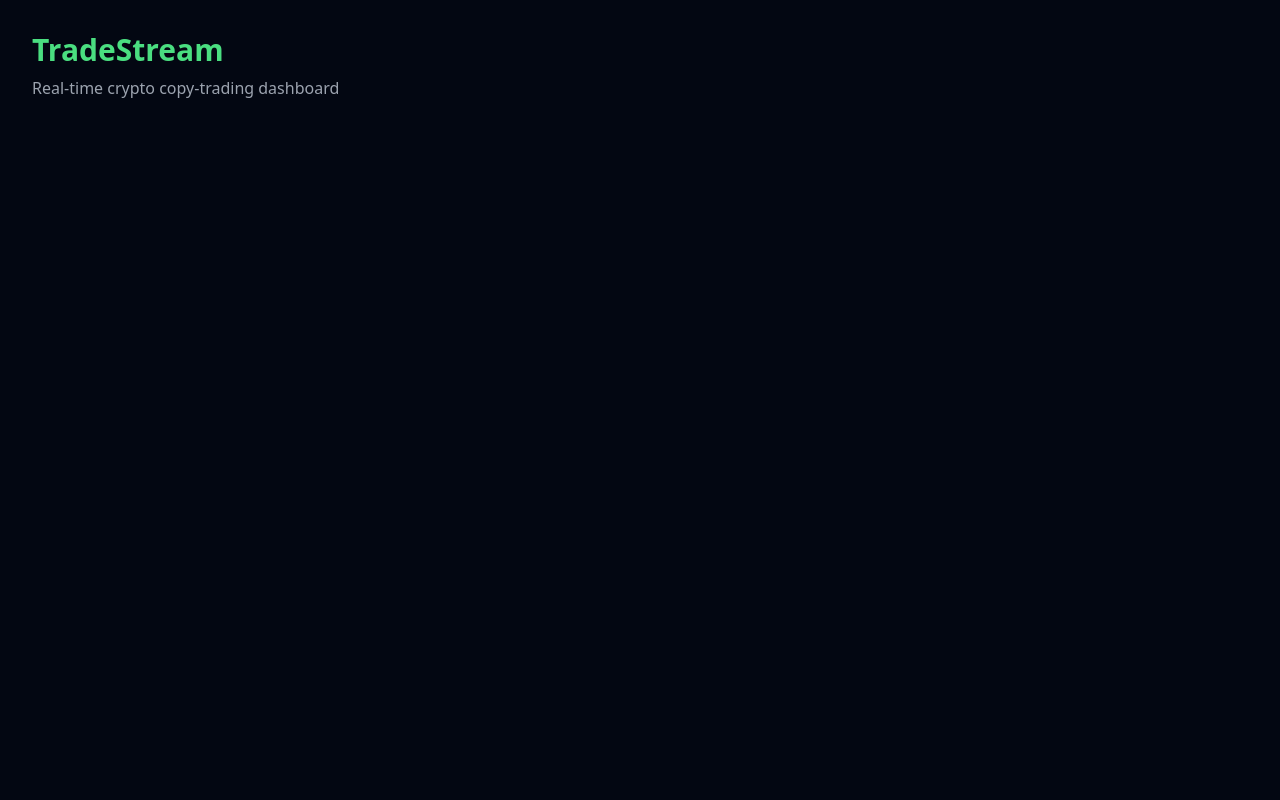
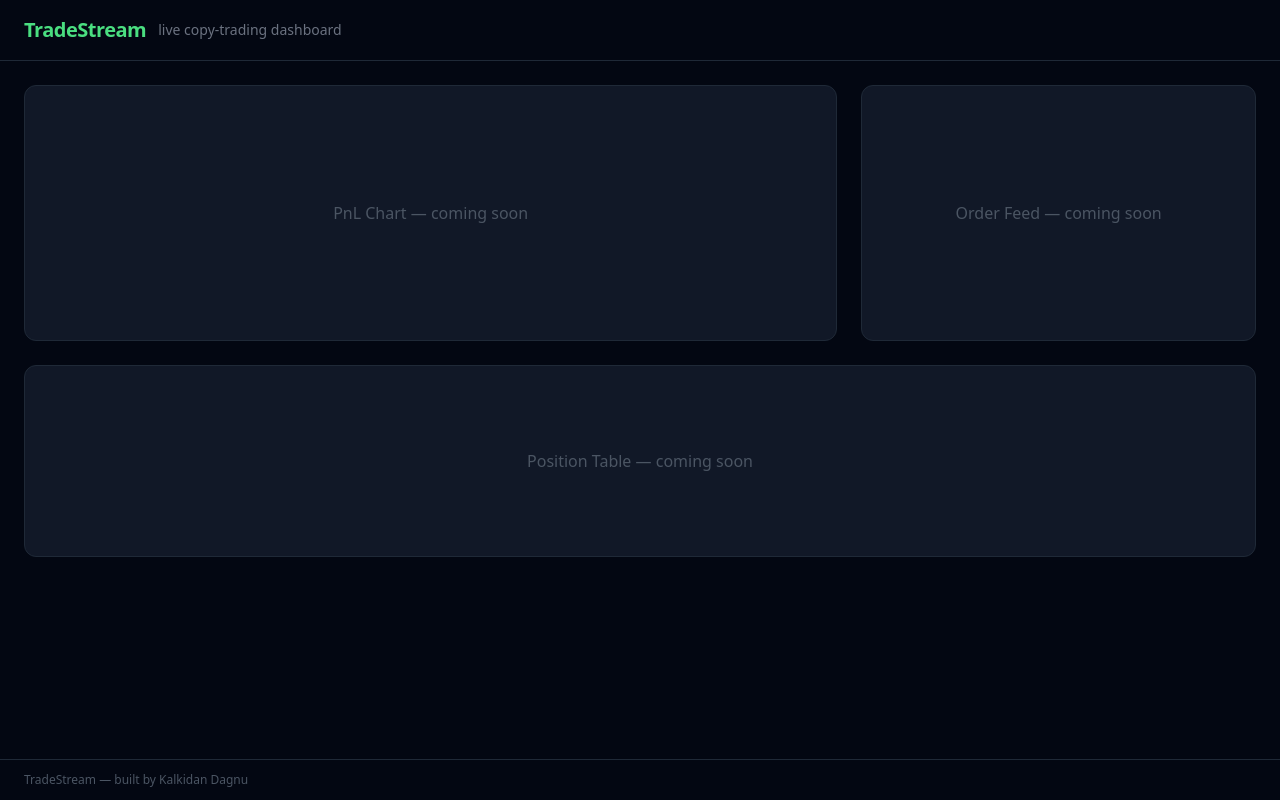
Before and after one commit to Kalkidan-Dagnu/tradestream, a React (Vite) app in the folder frontend/: page / in a window 1280 px wide. Built offline with nearby package versions, Linux system fonts and the light colour scheme.

Commit message:
feat(frontend): app shell — header, dashboard grid layout, footer

```diff
--- a/frontend/src/App.tsx
+++ b/frontend/src/App.tsx
@@ -1,11 +1,27 @@
-function App() {
+import Layout from './components/Layout'
+
+export default function App() {
   return (
-    <div className="min-h-screen bg-gray-950 text-white p-8">
-      <h1 className="text-3xl font-bold text-green-400">TradeStream</h1>
-      <p className="mt-2 text-gray-400">Real-time crypto copy-trading dashboard</p>
-      {/* Components will be added in the frontend implementation phase */}
-    </div>
+    <Layout>
+      {/* Dashboard grid — components will be filled in subsequent features */}
+      <div className="grid grid-cols-1 xl:grid-cols-3 gap-6">
+
+        {/* Top row: P&L chart spans 2 columns */}
+        <div className="xl:col-span-2 bg-gray-900 rounded-xl border border-gray-800 p-5 min-h-64 flex items-center justify-center text-gray-600">
+          PnL Chart — coming soon
+        </div>
+
+        {/* Top right: Order feed */}
+        <div className="bg-gray-900 rounded-xl border border-gray-800 p-5 min-h-64 flex items-center justify-center text-gray-600">
+          Order Feed — coming soon
+        </div>
+
+        {/* Bottom: Position table spans full width */}
+        <div className="xl:col-span-3 bg-gray-900 rounded-xl border border-gray-800 p-5 min-h-48 flex items-center justify-center text-gray-600">
+          Position Table — coming soon
+        </div>
+
+      </div>
+    </Layout>
   )
 }
-
-export default App
--- /dev/null
+++ b/frontend/src/components/Layout.tsx
@@ -0,0 +1,31 @@
+import { ReactNode } from 'react'
+
+interface LayoutProps {
+  children: ReactNode
+}
+
+export default function Layout({ children }: LayoutProps) {
+  return (
+    <div className="min-h-screen bg-gray-950 text-white flex flex-col">
+      {/* Header */}
+      <header className="border-b border-gray-800 px-6 py-4 flex items-center justify-between">
+        <div className="flex items-center gap-3">
+          <span className="text-green-400 font-bold text-xl tracking-tight">TradeStream</span>
+          <span className="text-gray-500 text-sm">live copy-trading dashboard</span>
+        </div>
+        <div id="connection-status" className="flex items-center gap-2 text-sm text-gray-400">
+          {/* Connection indicator injected by useTradeStream */}
+        </div>
+      </header>
+
+      {/* Main content */}
+      <main className="flex-1 p-6">
+        {children}
+      </main>
+
+      <footer className="border-t border-gray-800 px-6 py-3 text-xs text-gray-600">
+        TradeStream — built by Kalkidan Dagnu
+      </footer>
+    </div>
+  )
+}
```
